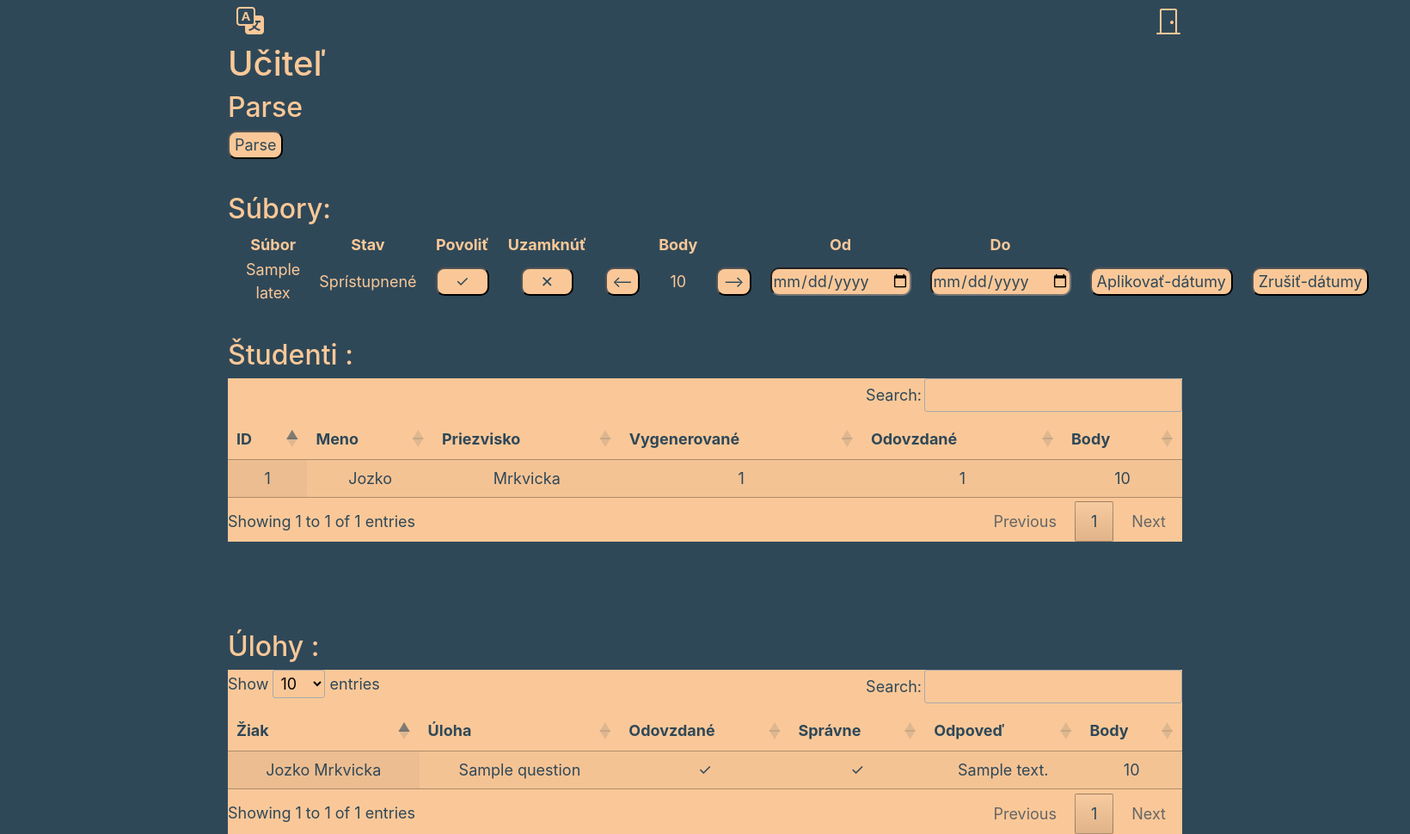
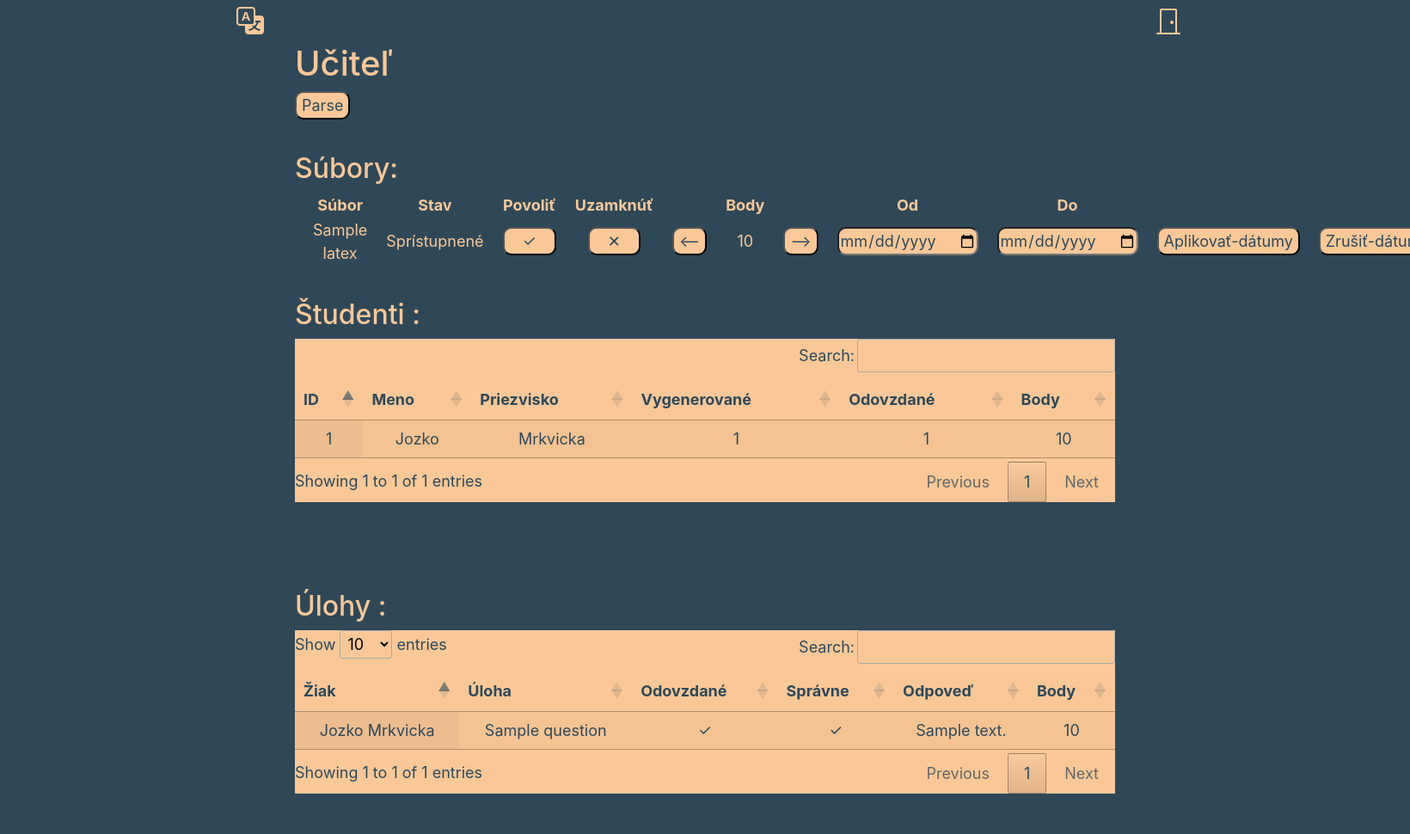
Before and after one commit to JakubZigo/posledne, a PHP site: page /teacher/teacher.php in a window 1640 px wide; the page is wider, and only the part inside the window is pictured. Shown: that part at 86% size. After the commit the page ends 923 px from the top of that part, so only its background shows below. Run offline with PHP 8.4, Linux system fonts and the light colour scheme; data comes from the database, SQL or seed files in the repository; tables that the repository leaves empty hold one stand-in row (values such as "Sample post"); some libraries are stand-ins or nearby versions.

Commit message:
Final push v2- Docker version

```diff
--- a/teacher/teacher.php
+++ b/teacher/teacher.php
@@ -37,7 +37,7 @@ foreach ($nameResults as $nameResult) {
         if ($nameResult['id'] === $gradeResult['student_id']) {
             $combinedData[] = array_merge($nameResult, $gradeResult);
         } else {
-            $combinedData[] = array_merge($nameResult, [0, 0, 0]);
+            $combinedData[] = array_merge($nameResult, ["generated"=> 0, "submitted"=> 0, "pointsSum"=> 0]);
         }
     }
 }
@@ -159,13 +159,12 @@ if ($_SERVER['REQUEST_METHOD'] == 'POST') {
     </div>
 </div>
 
-<div class="container center">
+<div class="container center" style="max-width: 60%!important;">
     <div class="d-flex justify-content-between align-items-center">
         <h1 class="big-heading"><?php echo $lan['teacher'] ?></h1>
     </div>
 
     <div>
-        <h2>Parse</h2>
         <?php
         echo '<form action="teacher.php" method="post">
                 <input type="hidden" name="parse" value="parse">
```
